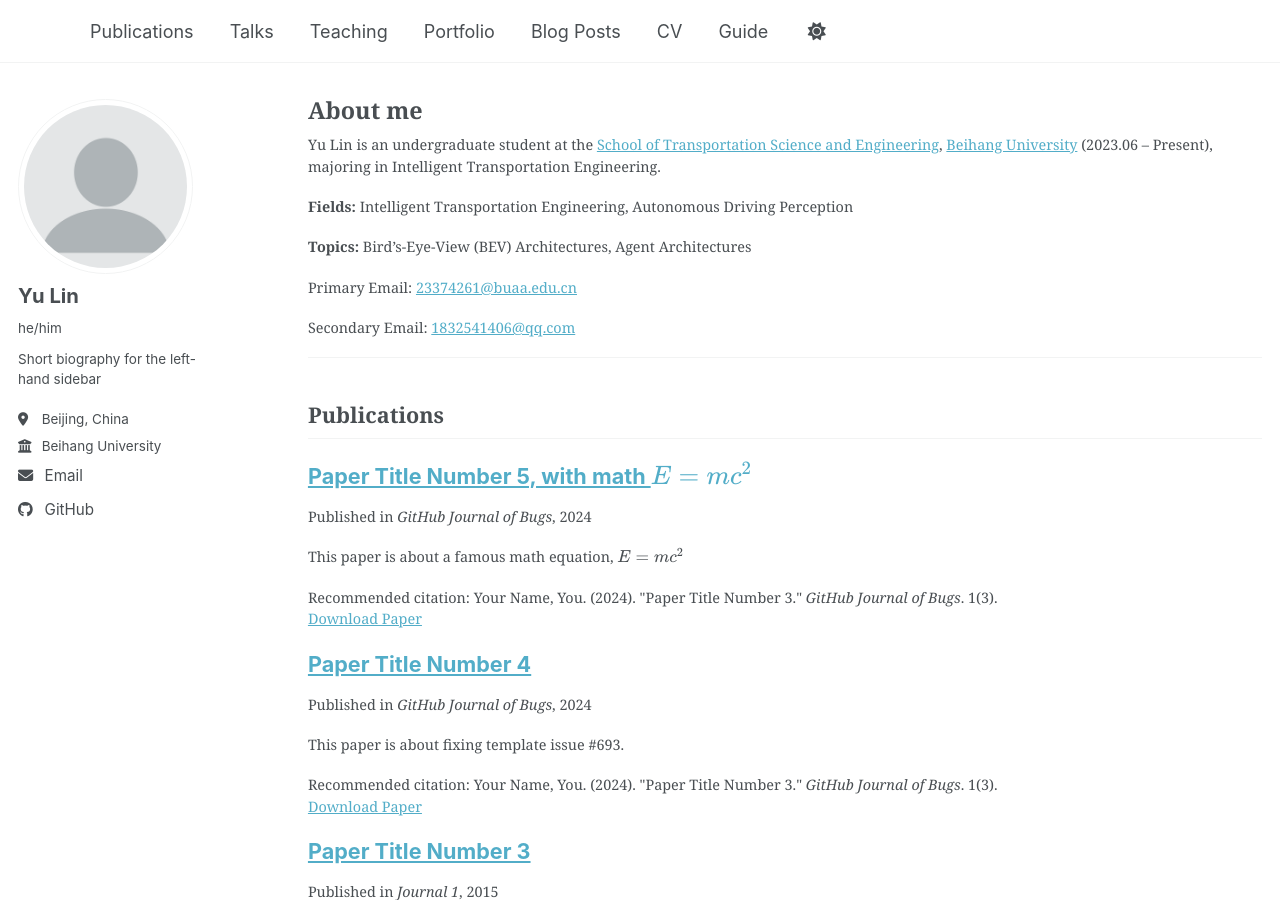
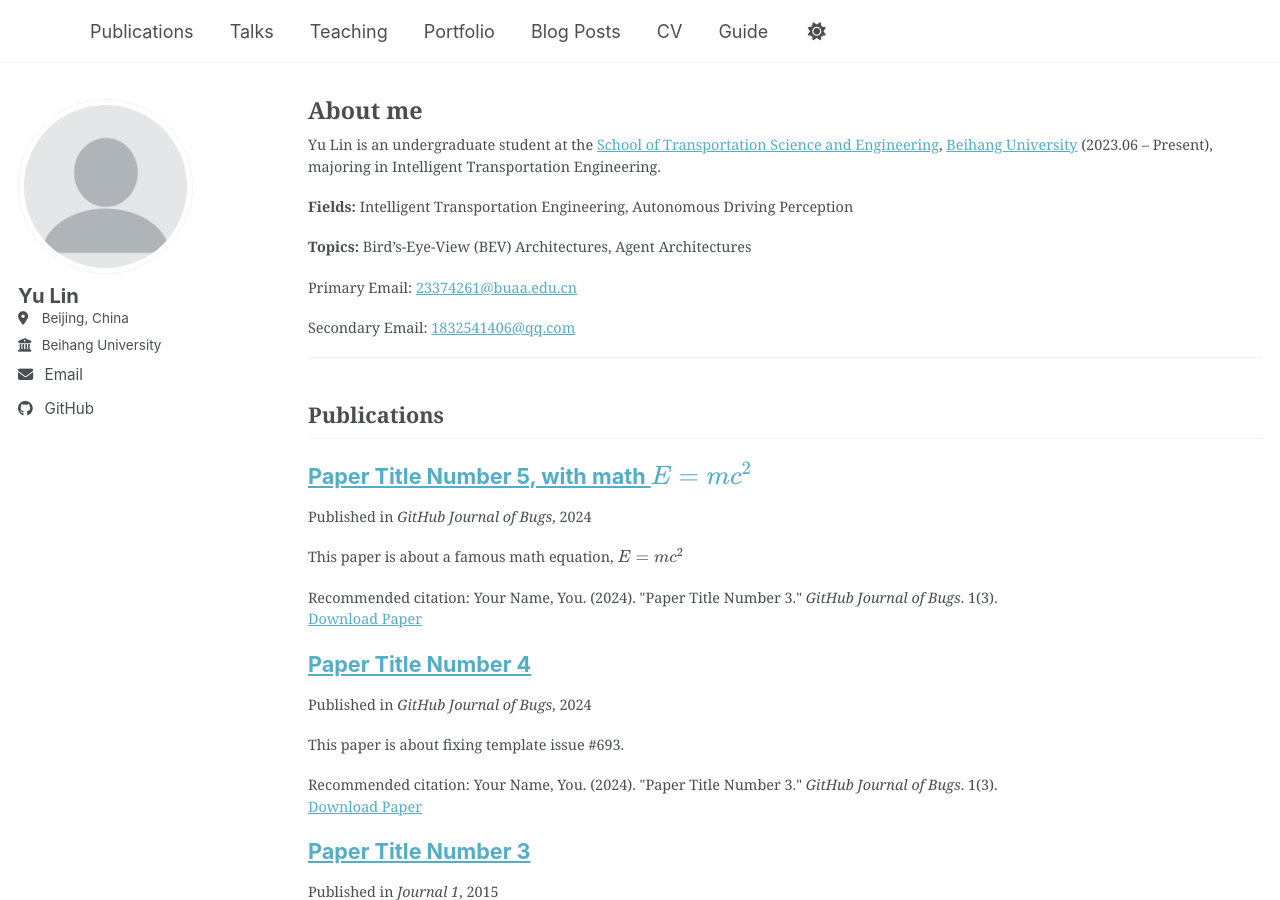
Before and after one commit to buaaeducn/buaaeducn.github.io, a Jekyll site: the page built from _pages/about.md, in a window 1280 px wide and 900 px high. Built offline with Jekyll 4.4.1, drawn with Linux system fonts in a browser that asks for light colours; a script bundle is joined from its source files by our own code; library files that are not in the unit come from our copies.

Commit message:
Update _config.yml

```diff
--- a/_config.yml
+++ b/_config.yml
@@ -25,8 +25,8 @@ author:
   # Biographic information
   avatar           : "profile.png"
   name             : "Yu Lin"
-  pronouns         : "he/him"
-  bio              : "Short biography for the left-hand sidebar"
+  # pronouns         : "he/him"
+  # bio              : "Short biography for the left-hand sidebar"
   location         : "Beijing, China"
   employer         : "Beihang University"
   uri              : # URL
```
